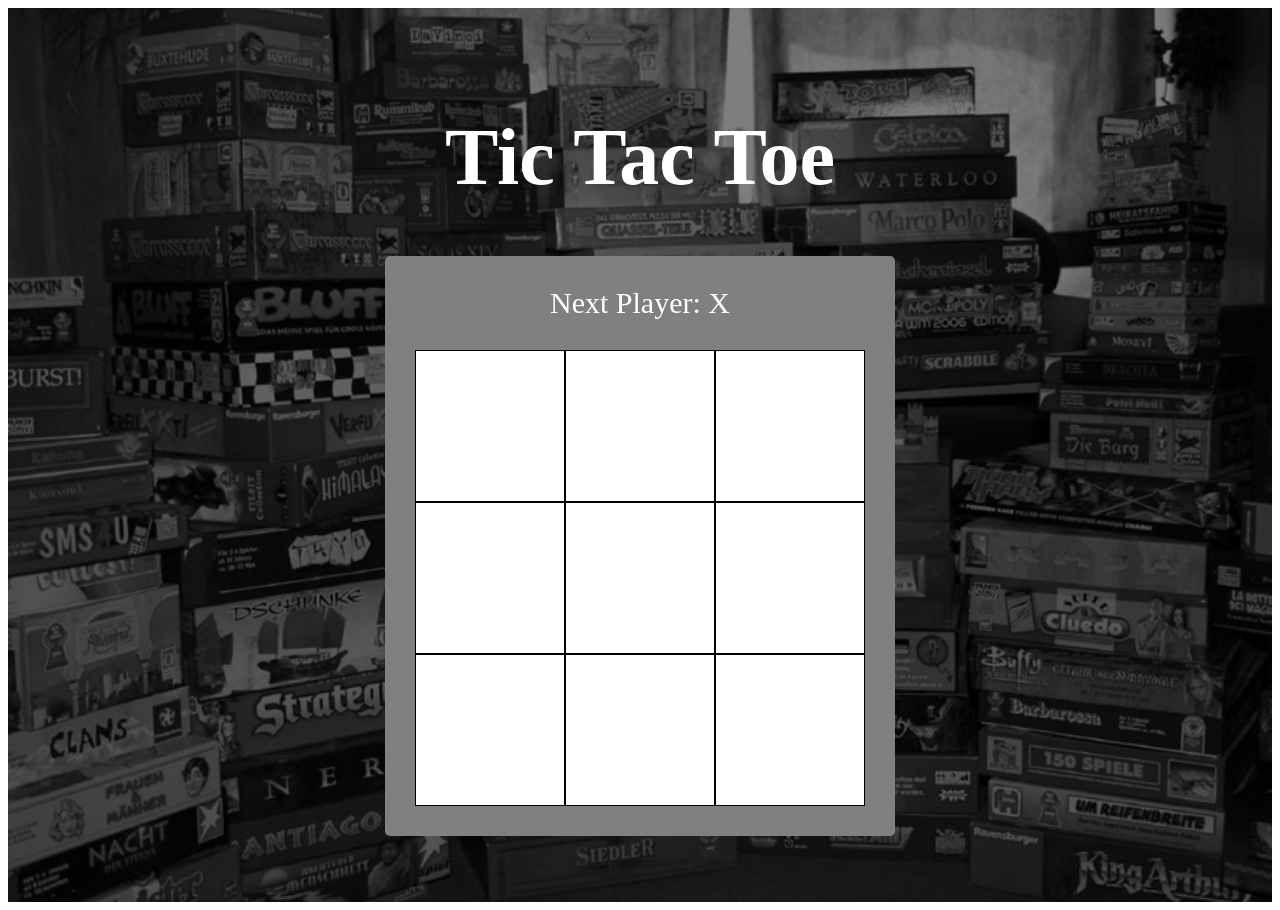
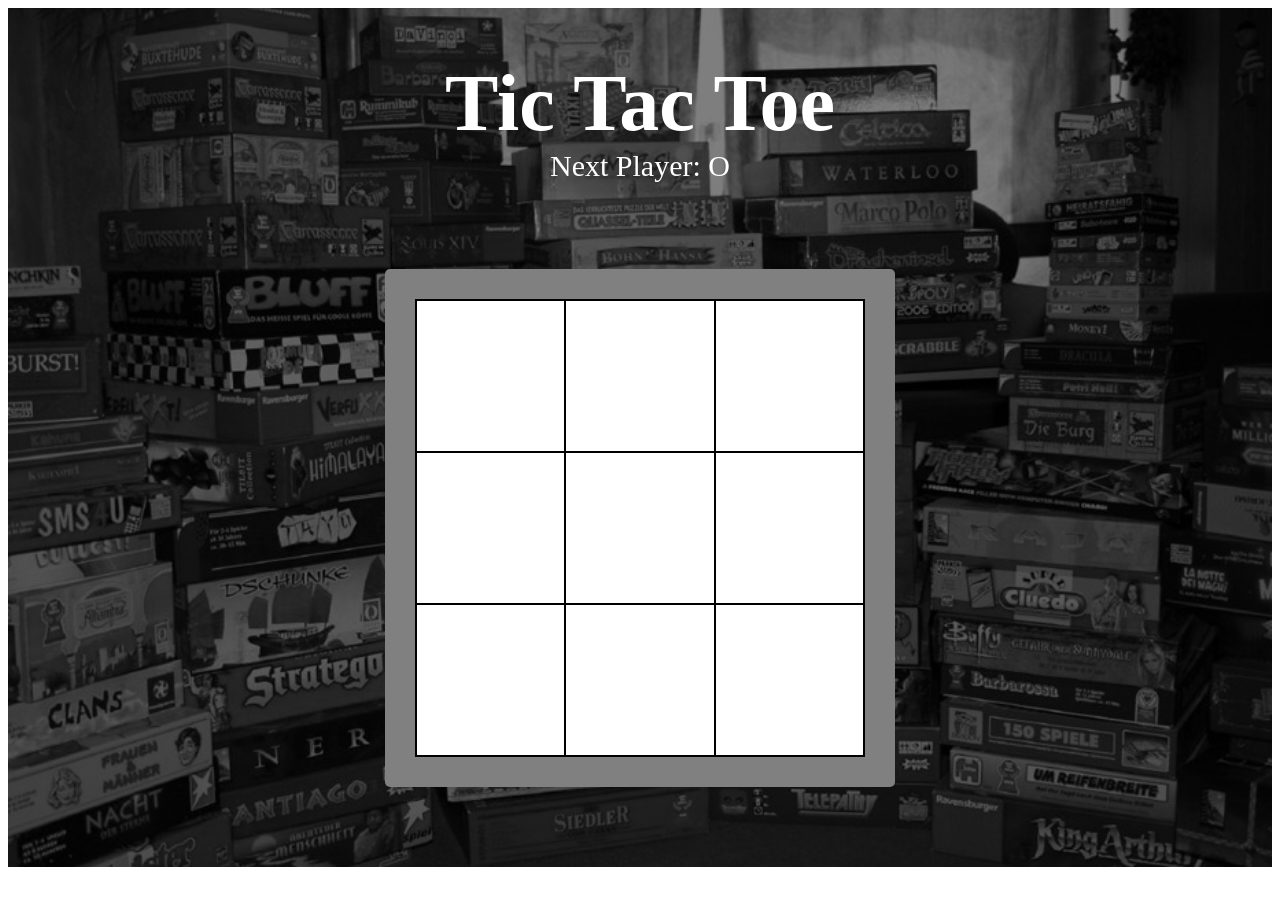
Before and after one commit to miriam-lau/React_Tic-Tac-Toe, a React app in the folder tic-tac-toe/: page / in a window 1280 px wide. After the commit the page ends 875 px from the top, so only its background shows below. Built offline with nearby package versions, Linux system fonts and the light colour scheme; a web font is replaced by a local one.

Commit message:
Add 'Play Again' button to index.js, move state to index from Board, add comments to all functions, change check for next player from boolean to enum, update CSS styling

```diff
--- a/tic-tac-toe/public/style/index.css
+++ b/tic-tac-toe/public/style/index.css
@@ -1,6 +1,11 @@
 .game {
-  padding: 50px;
-  background: linear-gradient( rgba(0, 0, 0, 0.5), rgba(0, 0, 0, 0.5) ), url("../used-board-games-1.jpg");
+  display: flex;
+  flex-direction: column;
+  align-items: center;
+  font-family: 'Baloo';
+  text-align: center;
+  padding: 50px 50px 80px 50px;
+  background: linear-gradient( rgba(0, 0, 0, 0.5), rgba(0, 0, 0, 0.5) ), url("../game_background.jpg");
   -webkit-background-size: cover;
   -moz-background-size:  cover;
   -o-background-size: cover;
@@ -8,46 +13,79 @@
 }
 
 h1 {
-  text-align: center;
-  font-family: 'Baloo';
   font-size: 80px;
   color: white;
+  margin: 0;
 }
 
 .game-board {
   margin: auto;
-  text-align: center;
   width: 450px;
   padding: 30px;
   background-color: #808080;
   border-radius: 5px;
 }
 
+.game-info {
+  height: 120px;
+  color: white;
+}
+
+.play-again-button {
+  border-radius: 5px;
+  border: 2px solid white;
+  background-color: black;
+  font-size: 20px;
+  width: 200px;
+  margin: auto;
+  cursor: pointer;
+}
+
+.play-again-button:hover {
+  cursor: pointer;
+  border: 2px solid #808080;
+  background-color: #e6e6e6;
+  color: black;
+  transition: 0.3s;
+}
+
 .status {
-  font-family: 'Baloo';
   font-size: 30px;
-  color: white;
-  padding-bottom: 30px;
+  padding-bottom: 20px;
+}
+
+.error {
+  font-size: 20px;
 }
 
 .board-row {
   display: flex;
+  border-bottom: 2px solid black;
+  border-left: 2px solid black;
+  border-right: 2px solid black;
+}
+
+.board-row:first-child {
+  border-top: 2px solid black;
 }
 
 .square {
   display: flex;
   align-items: center;
   justify-content: center;
-  font-family: 'Baloo';
   font-size: 60px;
   background-color: white;
-  border-radius: 0;
-  border: 1px solid black;
+  border-right: 2px solid black;
   height: 150px;
   width: 150px;
+}
+
+.square:last-child {
+  border-right: none;
 }
 
 .square:hover {
   cursor: pointer;
   background-color: #e6e6e6;
+  transition: 0.3s;
 }
--- a/tic-tac-toe/src/components/board.js
+++ b/tic-tac-toe/src/components/board.js
@@ -1,51 +1,25 @@
 import React, { Component } from 'react';
 import Square from './square';
-import { calculateWinner, isOver } from '../util/helper_methods';
-
-// button to click to play again
 
 class Board extends Component {
-  constructor(props) {
-    super(props)
-    const initialSquares = new Array(9).fill(null);
-    this.state = { squares: initialSquares, isXNext: true };
-  }
-
+  /*
+    Renders a square on the game board and passes props to the Square component
+    @param {int} index of square
+    @param {function(onClick)} handleClick function from index.js
+    return {component} Square component
+  */
   renderSquare(i) {
     return (
       <Square
-        value={ this.state.squares[i] }
-        onClick={ () => this.handleClick(i) }
+        value={ this.props.squares[i] }
+        onClick={ () => this.props.onClick(i) }
       />
     );
   }
 
-  handleClick(i) {
-    const newSquares = this.state.squares.slice();
-
-    if (calculateWinner(newSquares) || newSquares[i]) {
-      return;
-    }
-
-    newSquares[i] = this.state.isXNext ? 'X' : 'O';
-    this.setState({ squares: newSquares, isXNext: !this.state.isXNext });
-  }
-
   render() {
-    const winner = calculateWinner(this.state.squares);
-    let status;
-
-    if (winner) {
-      status = `Winner is Player ${winner}`;
-    } else if (isOver(this.state.squares)) {
-      status = 'It\'s a Tie';
-    } else {
-      status = this.state.isXNext ? 'Next Player: X' : 'Next Player: O';
-    }
-
     return(
       <div>
-        <section className="status">{ status }</section>
         <section className="board-row">
           { this.renderSquare(0) }
           { this.renderSquare(1) }
--- a/tic-tac-toe/src/components/square.js
+++ b/tic-tac-toe/src/components/square.js
@@ -1,5 +1,10 @@
 import React from 'react';
 
+/*
+  Renders a square on the game board.
+  @param {int} index position of square
+  @param {function{onClick}} calls handleClick function in index.js
+*/
 const Square = (props) => {
   return(
     <div
--- a/tic-tac-toe/src/index.js
+++ b/tic-tac-toe/src/index.js
@@ -1,18 +1,153 @@
 import React, { Component } from 'react';
 import ReactDOM from 'react-dom';
 import Board from './components/board';
+import { Players } from './player_list';
 
 class Game extends Component {
+  constructor(props) {
+    super(props)
+    const initialSquares = new Array(9).fill(null);
+
+    this.state = {
+      squares: initialSquares,
+      currentPlayer: Players.ONE,
+      error: ""
+    }
+
+    this.restartGame = this.restartGame.bind(this);
+  }
+
+  /*
+    Returns a winner if one exists.
+    @param {array{string}} squares the array representing the current state of the board. Valid values are 'X', 'O', or null.
+    return {string} the symbol of the winner or null if there is no winner.
+  */
+  calculateWinner() {
+    const winningCombos = [
+      [0, 1, 2],
+      [3, 4, 5],
+      [6, 7, 8],
+      [0, 3, 6],
+      [1, 4, 7],
+      [2, 5, 8],
+      [0, 4, 8],
+      [2, 4, 6]
+    ];
+
+    const squares = this.state.squares;
+    for (let i = 0; i < winningCombos.length; i++) {
+      if (squares[winningCombos[i][0]] === null) {
+        continue;
+      }
+
+      let currentChar = squares[winningCombos[i][0]];
+      if (currentChar === squares[winningCombos[i][1]] &&
+          currentChar === squares[winningCombos[i][2]]) {
+        return currentChar;
+      }
+    }
+
+    return null;
+  }
+
+  /*
+    Checks if all squares in the board are either 'X' or 'O'.
+    return {Boolean} true if all squares are not null, else false
+  */
+  isGameBoardFull() {
+    for (let i = 0; i < this.state.squares.length; i++) {
+      if (this.state.squares[i] === null) {
+        return false;
+      }
+    }
+    return true;
+  }
+
+  /*
+    Re-initialize the game board squares to null.
+  */
+  restartGame() {
+    const emptySquares = new Array(9).fill(null);
+    this.setState({
+      squares: emptySquares,
+      currentPlayer: Players.ONE,
+      error: ""
+    });
+
+    return null;
+  }
+
+  /*
+    Sets the currentPlayer to the next player.
+  */
+  getNextPlayer() {
+    switch (this.state.currentPlayer) {
+      case Players.ONE:
+        return Players.TWO;
+      case Players.TWO:
+        return Players.ONE;
+      default:
+        return null;
+    }
+  }
+
+  /*
+    Sets the value of a square to either 'X' or 'O'.
+    return {string} an error message if a player selects a non-null square.
+    return if there is a winner.
+  */
+  handleClick(i) {
+    this.setState({ error: "" });
+    const newSquares = this.state.squares.slice();
+
+    if (this.calculateWinner()) {
+      return;
+    } else if (newSquares[i] !== null) {
+      this.setState({ error: "Please choose another square." });
+    } else {
+      newSquares[i] = this.state.currentPlayer;
+      this.setState({
+        squares: newSquares,
+        currentPlayer: this.getNextPlayer()
+      });
+    }
+    return null;
+  }
+
   render() {
+    const winner = this.calculateWinner();
+    const gameBoardFull = this.isGameBoardFull();
+    let status = "";
+
+    if (winner !== null) {
+      status = `Game Over: Winner is Player ${winner}`;
+    } else if (gameBoardFull) {
+      status = "It's a Tie!";
+    } else {
+      let nextPlayer = (this.state.currentPlayer === Players.ONE) ?
+          Players.TWO : Players.ONE;
+      status = `Next Player: ${nextPlayer}`;
+    }
+
     return (
       <div className="game">
         <h1>Tic Tac Toe</h1>
+
+        <div className="game-info">
+          <section className="status">{ status }</section>
+          {(winner !== null || gameBoardFull) ?
+            <div className="play-again-button" onClick={ this.restartGame }>
+              Play Again
+            </div> :
+            <section className="error">{ this.state.error }</section>
+          }
+        </div>
+
         <div className="game-board">
-          <Board />
-        </div>
-        <div className="game-info">
-          <div>{/* status */}</div>
-          <ol>{/* TODO */}</ol>
+          <Board
+            squares={ this.state.squares }
+            onClick={ (i) => this.handleClick(i) }
+          />
         </div>
       </div>
     );
--- /dev/null
+++ b/tic-tac-toe/src/player_list.js
@@ -0,0 +1,8 @@
+/*
+  List of players.
+  return {string} 'X' if player is Player.ONE, 'O', if player is Player.TWO.
+*/
+export const Players = {
+  ONE: 'X',
+  TWO: 'O'
+}
--- a/tic-tac-toe/src/util/helper_methods.js
+++ /dev/null
@@ -1,46 +0,0 @@
-/*
-  Returns a winner if any
-  param{ squares } the array with all current state
-  return{ String } symbol of winner or null
-*/
-export const calculateWinner = (squares) => {
-  const winningCombos = [
-    [0, 1, 2],
-    [3, 4, 5],
-    [6, 7, 8],
-    [0, 3, 4],
-    [1, 4, 7],
-    [2, 5, 8],
-    [0, 4, 8],
-    [2, 4, 6]
-  ];
-
-  for (let i = 0; i < winningCombos.length; i++) {
-    let currentSymbol;
-
-    if (squares[winningCombos[i][0]]) {
-      currentSymbol = squares[winningCombos[i][0]];
-    }
-
-    if (currentSymbol === squares[winningCombos[i][1]] &&
-        currentSymbol === squares[winningCombos[i][2]]) {
-      return currentSymbol;
-    }
-  }
-  return null;
-}
-
-/*
-  Checks if game is over
-  param{ squares } the array with all current state
-  return{ Boolean } true if all squares are not null, else false
-*/
-export const isOver = (squares) => {
-  for (let i = 0; i < squares.length; i++) {
-    if (squares[i] === null) {
-      return false;
-    }
-  }
-
-  return true;
-}
```
Also changed, not shown: tic-tac-toe/public/game_background.jpg (renamed from tic-tac-toe/public/used-board-games-1.jpg).
